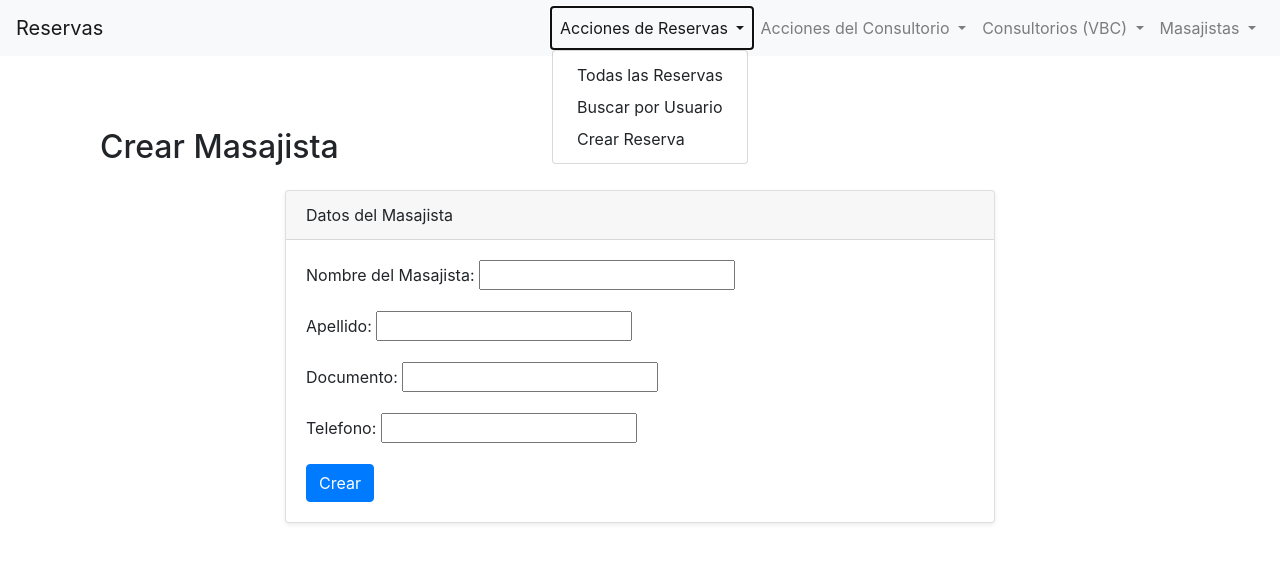
After one commit to Pablocala98/curso-Python-proyecto-final, a Django app: page /bookings/masajista/create in a window 1280 px wide, after a click on "Acciones de Reservas". The commit adds this page. Shown: the top 570 px of the page. Run offline with Django 5.2, Linux system fonts and the light colour scheme; some libraries are stand-ins or nearby versions.

Commit message:
edit,delete,update,therapists

```diff
--- a/Consultorio/bookings/admin.py
+++ b/Consultorio/bookings/admin.py
@@ -1,7 +1,8 @@
 from django.contrib import admin
-from .models import Reserva, Consultorio
+from .models import Reserva, Consultorio, Masajista
 
 # Register your models here.
 
 admin.site.register(Reserva)
 admin.site.register(Consultorio)
+admin.site.register(Masajista)
--- a/Consultorio/bookings/forms.py
+++ b/Consultorio/bookings/forms.py
@@ -1,5 +1,5 @@
 from django import forms
-from .models import Consultorio, Reserva
+from .models import Consultorio, Reserva, Masajista
 
 
 
@@ -8,6 +8,9 @@ class ReservaSearchForm(forms.Form):
 
 class ConsultorioSearchForm(forms.Form):
     nombre = forms.CharField(max_length=50, required=True, label="Ingresar nombre de Consultorio")
+
+class MasajistaSearchForm(forms.Form):
+    nombre = forms.CharField(max_length=50, required=True, label="Ingresar nombre de Masajista")
 
 class ReservaCreateForm(forms.ModelForm):
     class Meta:
@@ -45,3 +48,14 @@ class ConsultorioCreateForm(forms.ModelForm):
             'capacidad': forms.NumberInput(attrs={'class': 'form-control', 'min': 1}),
             'descripcion': forms.Textarea(attrs={'class': 'form-control', 'placeholder': 'Descripción del consultorio'}),
         }
+
+class MasajistaCreateForm(forms.ModelForm):
+    class Meta:
+        model = Masajista
+        fields = ['nombre','apellido','documento','telefono']
+        labels = {
+            'nombre': 'Nombre del Masajista',
+            'apellido': 'Apellido',
+            'documento': 'Documento',
+            'telefono': 'Telefono',
+        }
--- a/Consultorio/bookings/models.py
+++ b/Consultorio/bookings/models.py
@@ -29,3 +29,8 @@ class Reserva(models.Model):
 class Masajista(models.Model):
     nombre = models.CharField(max_length=50)
     apellido = models.CharField(max_length=50)
+    documento = models.IntegerField(default=None)
+    telefono = models.IntegerField(default=None)
+
+    def __str__(self):
+        return f"{self.nombre} - {self.apellido} - {self.documento}"
--- a/Consultorio/bookings/templates/bookings/base.html
+++ b/Consultorio/bookings/templates/bookings/base.html
@@ -47,7 +47,19 @@
                     </a>
                     <div class="dropdown-menu" aria-labelledby="navbarDropdownMenuLinkSala">
                         <a class="dropdown-item" href="{% url 'vbc-consultorio-list'%}">Todas las Salas</a>
+                        <a class="dropdown-item" href="{% url 'consultorio-buscar-con-formulario' %}">Buscar por Consultorio</a>
                         <a class="dropdown-item" href="{% url 'vbc-consultorio-create'%}">Crear Sala</a>
+                    </div>
+                </li>
+                <!-- Dropdown para Masajistas -->
+                <li class="nav-item dropdown">
+                    <a class="nav-link dropdown-toggle" href="#" id="navbarDropdownMenuLinkSala" role="button" data-toggle="dropdown" aria-haspopup="true" aria-expanded="false">
+                        Masajistas
+                    </a>
+                    <div class="dropdown-menu" aria-labelledby="navbarDropdownMenuLinkSala">
+                        <a class="dropdown-item" href="{% url 'masajista-list'%}">Todos los masajistas</a>
+                        <a class="dropdown-item" href="{% url 'masajista-search' %}">Buscar por Masajista</a>
+                        <a class="dropdown-item" href="{% url 'masajista-create' %}">Crear Masajista</a>
                     </div>
                 </li>
             </ul>
--- a/Consultorio/bookings/templates/bookings/detail-consulting-room.html
+++ b/Consultorio/bookings/templates/bookings/detail-consulting-room.html
@@ -13,7 +13,7 @@
                     </div>
                     <div class="card-body">
                         <h5 class="card-title">{{ consultorio.nombre }}</h5>
-                        {% if sala.disponible %}
+                        {% if consultorio.disponible %}
                         <h6 class="card-subtitle mb-2">Disponibilidad: Disponible</h6>
                         {% else %}
                         <h6 class="card-subtitle mb-2">Disponibilidad: No Disponible</h6>
--- /dev/null
+++ b/Consultorio/bookings/templates/bookings/form-create-therapist.html
@@ -0,0 +1,27 @@
+{% extends 'bookings/base.html' %}
+
+{% block title %}Crear Masajista{% endblock %}
+
+{% block content %}
+<section class="py-5">
+    <div class="container">
+        <h2 class="mb-4">Crear Masajista</h2>
+        <div class="row">
+            <div class="col-lg-8 mx-auto">
+                <div class="card shadow-sm">
+                    <div class="card-header">
+                        Datos del Masajista
+                    </div>
+                    <div class="card-body">
+                        <form method="POST" action="{% url 'masajista-create' %}">
+                            {% csrf_token %}  <!-- CSRF Token added here -->
+                            {{ masajista_create_form.as_p }}
+                            <button type="crear" class="btn btn-primary">Crear</button>
+                        </form>
+                    </div>
+                </div>
+            </div>
+        </div>
+    </div>
+</section>
+{% endblock %}
--- a/Consultorio/bookings/templates/bookings/list.html
+++ b/Consultorio/bookings/templates/bookings/list.html
@@ -31,7 +31,7 @@
                     <td>{{ reserva.hora | date:"H:i" }}</td>
                     <td>{{ reserva.duracion }}</td>
                     <td>
-                        <a href="" class="btn btn-primary btn-sm">Editar</a>
+                        <a href="{% url 'booking-update' reserva.id%}" class="btn btn-primary btn-sm">Editar</a>
                         <a href="{% url 'booking-delete' reserva.id %}" class="btn btn-danger btn-sm">Eliminar</a>
                         <a href="/bookings/detail-booking/{{ reserva.id }}" class="btn btn-primary btn-sm">Ver</a>
                     </td>
--- a/Consultorio/bookings/urls.py
+++ b/Consultorio/bookings/urls.py
@@ -18,14 +18,21 @@ from .views import (
     ConsultorioDetailView,
     ConsultorioCreateView,
     ConsultorioDeleteView,
-    ConsultorioUpdateView
+    ConsultorioUpdateView,
+    therapist_list_view,
+    update_booking_view,
+    create_therapist_with_form_view,
+    detail_therapist_view,
+    update_therapist_view,
+    MasajistaDeleteView,
+    therapist_search_view
     )
 
 
 
 urlpatterns = [
     path("", home_view),
-    path("detail-booking/<booking_id>", detail_booking_view ),
+    path("detail-booking/<booking_id>", detail_booking_view, name="booking-detail"),
     path("list/", list_view, name= "bookings-list"),
     path("buscar/<nombre_de_usuario>", search_view),
     path("buscar-reserva-con-formulario", search_booking_with_form_view, name="buscar-reserva-con-formulario"),
@@ -37,10 +44,18 @@ urlpatterns = [
     path("delete/<booking_id>", delete_booking_view, name="booking-delete"),
     path("consultorio/update/<consulting_room_id>", consulting_room_update_view, name="consultorio-update"),
     path("buscar-consultorio-con-formulario", consulting_room_search_view, name="consultorio-buscar-con-formulario"),
+    path("masajista/list", therapist_list_view, name="masajista-list"),
+    path("update-booking/<booking_id>", update_booking_view, name="booking-update"),
+    path("masajista/create", create_therapist_with_form_view, name="masajista-create"),
     # Vistas basadas en clases
     path("consultorio/vbc/list", ConsultorioListView.as_view(), name="vbc-consultorio-list"),
     path("consultorio/vbc/<int:pk>/detail", ConsultorioDetailView.as_view(), name="vbc-consultorio-detail"),
     path("consultorio/vbc/create", ConsultorioCreateView.as_view(), name="vbc-consultorio-create"),
     path("consultorio/vbc/<int:pk>/delete", ConsultorioDeleteView.as_view(), name="vbc-consultorio-delete"),
-    path("consultorio/vbc/<int:pk>/update", ConsultorioUpdateView.as_view(), name="vbc-consultorio-update")
+    path("consultorio/vbc/<int:pk>/update", ConsultorioUpdateView.as_view(), name="vbc-consultorio-update"),
+    # Fin Vistas basadas en clases
+    path("masajista/detail/<therapist_id>", detail_therapist_view, name="masajista-detail"),
+    path("masajista/update/<therapist_id>", update_therapist_view, name="masajista-update"),
+    path("masajista/<int:pk>/delete", MasajistaDeleteView.as_view(), name="masajista-delete"),
+    path("buscar-masajista-con-formulario", therapist_search_view, name="masajista-search")
 ]
--- a/Consultorio/bookings/views.py
+++ b/Consultorio/bookings/views.py
@@ -1,7 +1,7 @@
 from django.shortcuts import render, redirect
 from django.http import HttpResponse
-from .models import Reserva, Consultorio
-from .forms import ConsultorioCreateForm, ReservaSearchForm, ReservaCreateForm, ConsultorioSearchForm
+from .models import Reserva, Consultorio, Masajista
+from .forms import ConsultorioCreateForm, ReservaSearchForm, ReservaCreateForm, ConsultorioSearchForm, MasajistaCreateForm, MasajistaSearchForm
 from django.urls import reverse_lazy
 from django.views.generic import ListView, DetailView, CreateView, UpdateView, DeleteView
 
@@ -93,11 +93,10 @@ def delete_booking_view(request, booking_id):
     return redirect("bookings-list")
 
 def consulting_room_update_view(request, consulting_room_id):
-
     consultorio_a_editar = Consultorio.objects.filter(id=consulting_room_id).first()
     if request.method == "GET":
         valores_iniciales = {
-            "nombre": consultorio_a_editar.nombre,              #argument error, no me aparece en azul
+            "nombre": consultorio_a_editar.nombre,
             "disponible": consultorio_a_editar.disponible,
             "capacidad": consultorio_a_editar.capacidad,
             "descripcion": consultorio_a_editar.descripcion
@@ -107,7 +106,7 @@ def consulting_room_update_view(request, consulting_room_id):
             "form_update" : formulario,
             "OBJETO": consultorio_a_editar
             }
-        return render(request, "bookings/form-update.html", contexto_dict)
+        return render(request, "bookings/form-update-consulting-room.html", contexto_dict)
     elif request.method == "POST":
         form = ConsultorioCreateForm(request.POST)
         if form.is_valid():
@@ -133,12 +132,10 @@ def consulting_room_search_view(request):
             consultorio = Consultorio.objects.filter(nombre = nombre).all()
             contexto_dict = {'consultorios': consultorio}
             return render(request, "bookings/consulting_rooms_list.html", contexto_dict)
-
 class ConsultorioListView(ListView):
     model = Consultorio
     template_name = "bookings/VBC/vbc-consultorio-list.html"
     context_object_name = "consultorios"
-
 class ConsultorioDetailView(DetailView):
     model = Consultorio
     template_name = "bookings/VBC/vbc-consultorio-detail.html"
@@ -160,3 +157,110 @@ class ConsultorioUpdateView(UpdateView):
     template_name = "bookings/VBC/vbc-consultorio-update.html"
     fields = ['nombre', 'disponible', 'capacidad', 'descripcion']
     success_url = reverse_lazy("vbc-consultorio-list")
+
+def therapist_list_view(request):
+    masajista = Masajista.objects.all()
+    contexto = {'masajistas': masajista}
+    return render(request, "bookings/therapist-list.html", contexto)
+
+def update_booking_view(request, booking_id):
+    reserva_a_editar = Reserva.objects.filter(id=booking_id).first()
+    if request.method == "GET":
+        valores_iniciales = {
+            "nombre_de_usuario": reserva_a_editar.nombre_de_usuario,              #argument error, no me aparece en azul
+            "consultorio": reserva_a_editar.consultorio,
+            "fecha": reserva_a_editar.fecha,
+            "hora": reserva_a_editar.hora,
+            "duracion": reserva_a_editar.duracion,
+            "descripcion": reserva_a_editar.descripcion
+            }
+        formulario = ReservaCreateForm(initial=valores_iniciales)
+        contexto_dict = {
+            "form_update" : formulario,
+            "OBJETO": reserva_a_editar
+            }
+        return render(request, "bookings/form-update-booking.html", contexto_dict)
+    elif request.method == "POST":
+        form = ReservaCreateForm(request.POST)
+        if form.is_valid():
+            nombre_de_usuario = form.cleaned_data['nombre_de_usuario']
+            consultorio = form.cleaned_data['consultorio']
+            fecha = form.cleaned_data['fecha']
+            hora = form.cleaned_data['hora']
+            duracion = form.cleaned_data['duracion']
+            descripcion = form.cleaned_data['descripcion']
+            reserva_a_editar.nombre_de_usuario = nombre_de_usuario
+            reserva_a_editar.consultorio = consultorio
+            reserva_a_editar.fecha = fecha
+            reserva_a_editar.hora = hora
+            reserva_a_editar.duracion = duracion
+            reserva_a_editar.descripcion = descripcion
+            reserva_a_editar.save()
+            return redirect("booking-detail", reserva_a_editar.id)
+
+def create_therapist_with_form_view(request):
+    if request.method == "GET":
+        form = MasajistaCreateForm()
+        contexto = {"masajista_create_form":form}
+        return render(request,"bookings/form-create-therapist.html", contexto)
+    elif request.method == "POST":
+        form = MasajistaCreateForm(request.POST)
+        if form.is_valid():
+            nombre = form.cleaned_data['nombre']
+            apellido = form.cleaned_data['apellido']
+            documento = form.cleaned_data['documento']
+            telefono = form.cleaned_data['telefono']
+            nuevo_masajista = Masajista(nombre = nombre, apellido = apellido, documento = documento, telefono = telefono)
+            nuevo_masajista.save()
+            return detail_therapist_view(request,nuevo_masajista.id) #corregir el detail_consulting_room_view
+
+def detail_therapist_view(request, therapist_id):
+    masajista = Masajista.objects.get(id=therapist_id)
+    contexto_dict = {"masajista" : masajista}
+    return render(request, "bookings/detail-therapist.html", contexto_dict)
+
+def update_therapist_view(request,therapist_id):
+    masajista_a_editar = Masajista.objects.filter(id=therapist_id).first()
+    if request.method == "GET":
+        valores_iniciales = {
+            "nombre": masajista_a_editar.nombre,
+            "apellido": masajista_a_editar.apellido,
+            "documento": masajista_a_editar.documento,
+            "telefono": masajista_a_editar.telefono
+            }
+        formulario = MasajistaCreateForm(initial=valores_iniciales)
+        contexto_dict = {
+            "form_update" : formulario,
+            "OBJETO": masajista_a_editar
+            }
+        return render(request, "bookings/form-update-therapist.html", contexto_dict)
+    elif request.method == "POST":
+        form = MasajistaCreateForm(request.POST)
+        if form.is_valid():
+            nombre = form.cleaned_data['nombre']
+            apellido = form.cleaned_data['apellido']
+            documento = form.cleaned_data['documento']
+            telefono = form.cleaned_data['telefono']
+            masajista_a_editar.nombre = nombre
+            masajista_a_editar.apellido = apellido
+            masajista_a_editar.documento = documento
+            masajista_a_editar.telefono = telefono
+            masajista_a_editar.save()
+            return redirect("masajista-detail", masajista_a_editar.id)
+
+class MasajistaDeleteView(DeleteView):
+    model = Masajista
+    template_name = "bookings/therapist-delete.html"
+    success_url = reverse_lazy("masajista-list")
+
+def therapist_search_view(request):
+    if request.method == "GET":
+        form = MasajistaSearchForm()
+        return render(request,"bookings/form-search-therapist.html", context = {"search_form":form})
+    elif request.method == "POST":
+        form = MasajistaSearchForm(request.POST)
+        if form.is_valid():
+            nombre = form.cleaned_data['nombre']
+            masajista = Masajista.objects.filter(nombre = nombre).all()
+            contexto_dict = {'masajistas': masajista}
+            return render(request, "bookings/therapist-list.html", contexto_dict)
```
Also changed, not shown: Consultorio/bookings/templates/bookings/detail-therapist.html (added, +26 -0 lines), Consultorio/bookings/templates/bookings/form-search-therapist.html (added, +27 -0 lines), Consultorio/bookings/templates/bookings/form-update-booking.html (added, +27 -0 lines), Consultorio/bookings/templates/bookings/form-update-therapist.html (added, +27 -0 lines), Consultorio/bookings/templates/bookings/therapist-delete.html (added, +28 -0 lines), Consultorio/bookings/templates/bookings/therapist-list.html (added, +48 -0 lines), Consultorio/README.txt (added), Consultorio/bookings/migrations/0004_masajista_alter_consultorio_descripcion_and_more.py (added), Consultorio/bookings/migrations/0005_masajista_documento.py (added), Consultorio/bookings/templates/bookings/form-update-consulting-room.html (renamed from Consultorio/bookings/templates/bookings/form-update.html), Consultorio/db.sqlite3.
